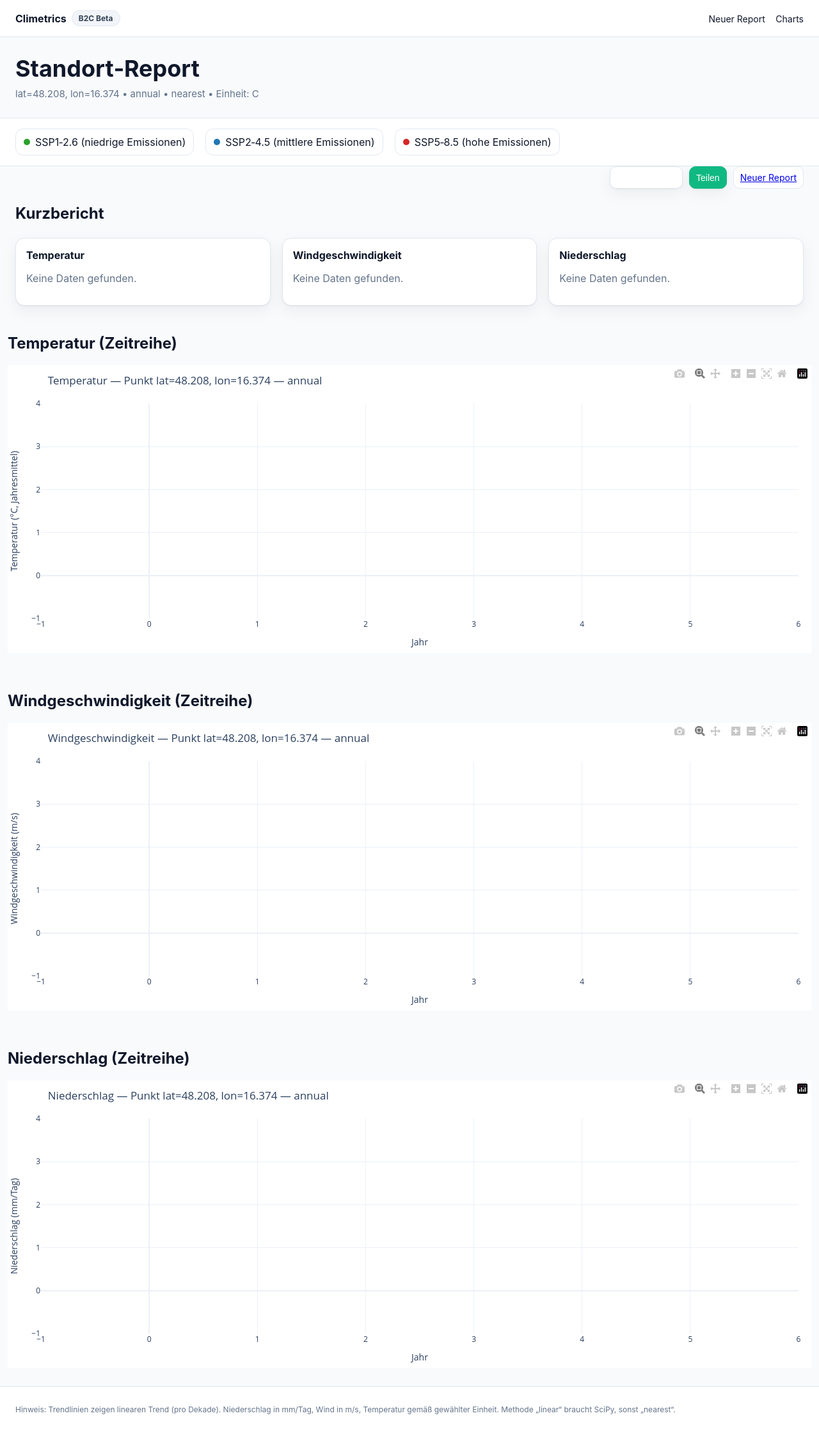
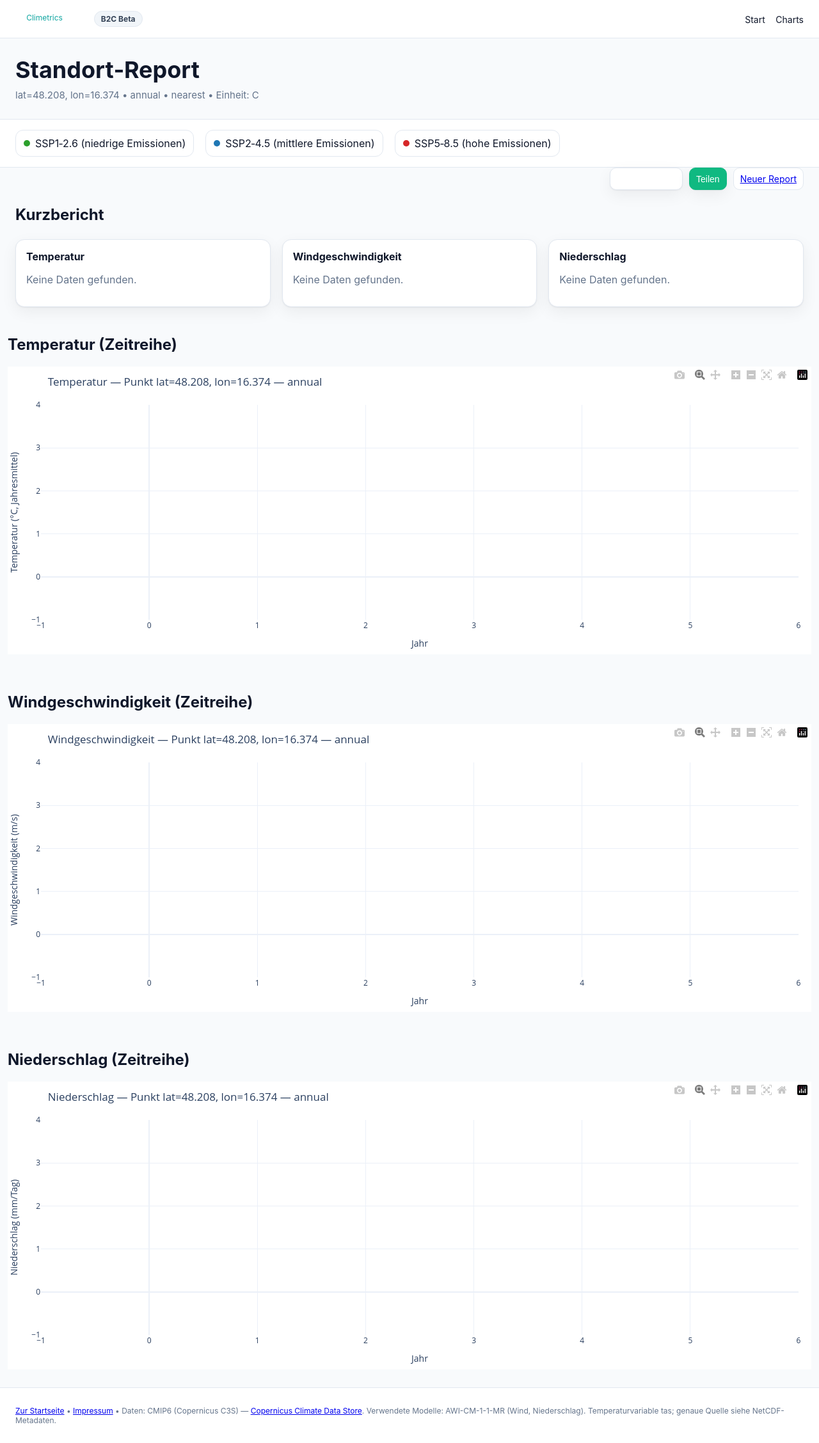
Before and after one commit to Kalti99/austria_cmip6_data, a Flask app: page /report in a window 1280 px wide. Shown: the whole page at 64% size. Before the commit the page ends 2211 px from the top, so only its background shows below. Run offline with Flask 3, Linux system fonts and the light colour scheme; some libraries are stand-ins or nearby versions.

Commit message:
Add logo route serving files from /public; show logo in nav on all pages; add Home link; add footer with Impressum, Copernicus link, and model notes

```diff
--- a/austria/app.py
+++ b/austria/app.py
@@ -1,7 +1,7 @@
 import os
 import numpy as np
 import xarray as xr
-from flask import Flask, render_template, request, redirect, url_for
+from flask import Flask, render_template, request, redirect, url_for, send_file, Response
 import plotly.graph_objects as go
 
 # Optional SciPy for linear interpolation
@@ -13,6 +13,7 @@ except Exception:
 
 
 BASE_DIR = os.path.dirname(__file__)
+PUBLIC_DIR = os.path.join(os.path.dirname(BASE_DIR), "public")
 
 SCENARIOS = {
     "ssp126": os.path.join(BASE_DIR, "meantemp_ssp126_austria.nc"),
@@ -355,6 +356,37 @@ def create_app() -> Flask:
     def root():
         return redirect(url_for("home"))
 
+    def _find_logo_file() -> str | None:
+        try:
+            if os.path.isdir(PUBLIC_DIR):
+                files = sorted(os.listdir(PUBLIC_DIR))
+                candidates = [f for f in files if f.lower().endswith((".png", ".svg", ".jpg", ".jpeg", ".webp"))]
+                if not candidates:
+                    return None
+                # Prefer files containing "logo"
+                for f in candidates:
+                    if "logo" in f.lower():
+                        return os.path.join(PUBLIC_DIR, f)
+                return os.path.join(PUBLIC_DIR, candidates[0])
+        except Exception:
+            return None
+        return None
+
+    @app.route("/logo")
+    def logo():
+        path = _find_logo_file()
+        if path and os.path.exists(path):
+            ext = os.path.splitext(path)[1].lower()
+            return send_file(path, conditional=True)
+        # Fallback minimal SVG
+        svg = """
+        <svg xmlns='http://www.w3.org/2000/svg' width='120' height='28'>
+          <rect width='120' height='28' fill='white'/>
+          <text x='6' y='19' font-family='Inter,Arial' font-size='14' fill='#0ea5a0'>Climetrics</text>
+        </svg>
+        """
+        return Response(svg, mimetype="image/svg+xml")
+
     @app.route("/home")
     def home():
         # Landing form with map; defaults to annual aggregation
--- a/austria/templates/report.html
+++ b/austria/templates/report.html
@@ -8,9 +8,9 @@
 </head>
 <body>
   <div class="nav">
-    <div class="brand">Climetrics <span class="chip">B2C Beta</span></div>
+    <div class="brand"><a href="{{ url_for('home') }}"><img src="{{ url_for('logo') }}" alt="Logo" style="height:24px"></a> <span class="chip">B2C Beta</span></div>
     <div>
-      <a href="{{ url_for('home') }}">Neuer Report</a>
+      <a href="{{ url_for('home') }}">Start</a>
       <a href="{{ url_for('index') }}">Charts</a>
     </div>
   </div>
@@ -93,7 +93,12 @@
   {% endif %}
 
   <footer>
-    <p>Hinweis: Trendlinien zeigen linearen Trend (pro Dekade). Niederschlag in mm/Tag, Wind in m/s, Temperatur gemäß gewählter Einheit. Methode „linear“ braucht SciPy, sonst „nearest“.</p>
+    <p>
+      <a href="{{ url_for('home') }}">Zur Startseite</a> •
+      <a href="#" onclick="alert('Impressum: Muster GmbH, Wien.'); return false;">Impressum</a> •
+      Daten: CMIP6 (Copernicus C3S) — <a href="https://cds.climate.copernicus.eu/" target="_blank">Copernicus Climate Data Store</a>.
+      Verwendete Modelle: AWI-CM-1-1-MR (Wind, Niederschlag). Temperaturvariable tas; genaue Quelle siehe NetCDF-Metadaten.
+    </p>
   </footer>
 </body>
 </html>
```
Also changed, not shown: austria/templates/home.html (+11 -2 lines), austria/templates/index.html (+11 -1 lines).
